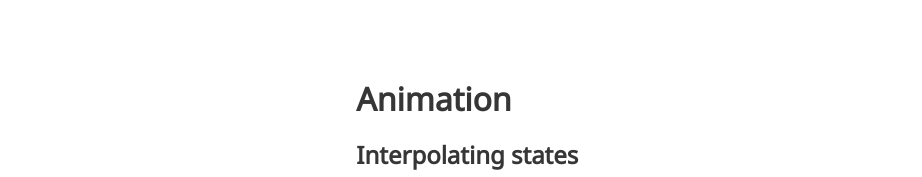
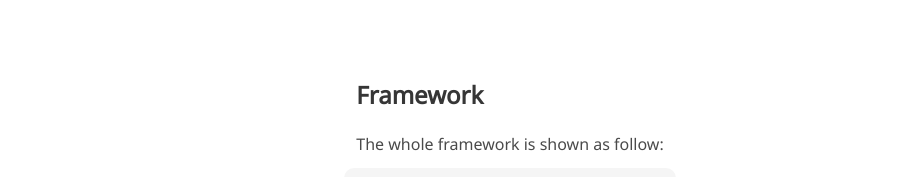
Before and after one commit to EmbodiedGPT/EmbodiedGPT.github.io, a plain HTML site: page index.html in a window 1280 px wide. Shown: the part 947-1124 px from the top of the page, without its empty margins (130-1052 px from the left). Drawn offline with nearby package versions, Linux system fonts and the light colour scheme; some icons are missing; a web font is replaced by a local one.

Commit message:
Update index.html

```diff
--- a/index.html
+++ b/index.html
@@ -152,10 +152,8 @@ Lastly, we introduce a paradigm for extracting task-related features from LLM-ge
     <!-- Animation. -->
     <div class="columns is-centered">
       <div class="column is-full-width">
-        <h2 class="title is-3">Animation</h2>
-
         <!-- Interpolating. -->
-        <h3 class="title is-4">Interpolating states</h3>
+        <h3 class="title is-4">Framework</h3>
         <div class="content has-text-justified">
           <p>
             The whole framework is shown as follow:
@@ -163,7 +161,7 @@ Lastly, we introduce a paradigm for extracting task-related features from LLM-ge
         </div>
         <div class="columns is-vcentered interpolation-panel">
           <div class="column is-1 has-text-centered">
-            <img src="./static/images/embodiedGPT.pdf"
+            <img src="./static/images/embodiedGPT.png"
                  class="interpolation-image"
                  alt="Interpolate start reference image."/>
             <p>Start Frame</p>
```
